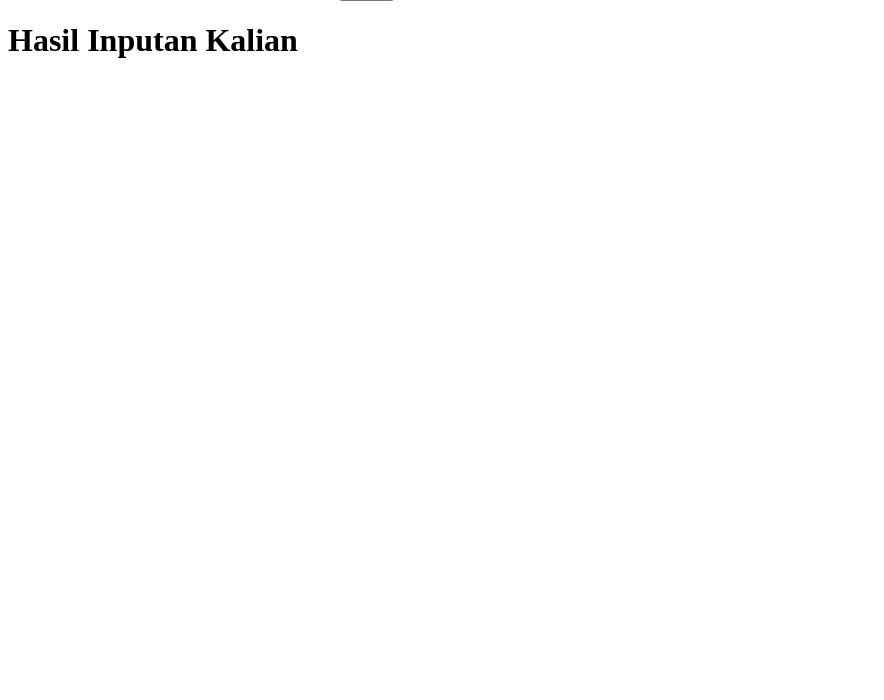
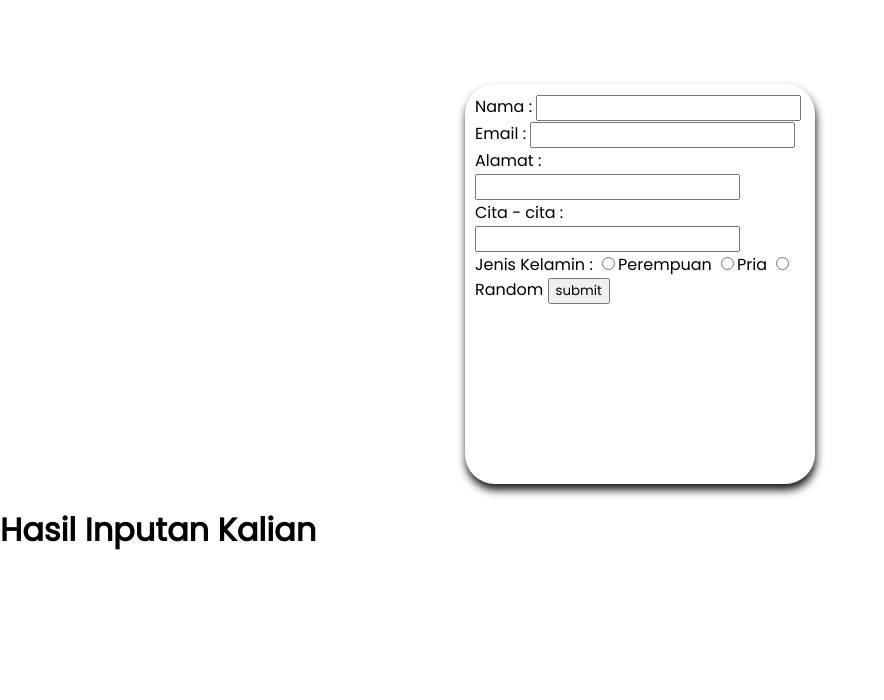
Before and after one commit to Bezaleelderoys/pakrobot_php, a PHP site: page /form_validasi.php in a window 1280 px wide. Shown: the part 113-813 px from the top of the page, without its empty margins (0-884 px from the left). Before the commit the page ends 171 px from the top, so only its background shows below. Run offline with PHP 8.4, Linux system fonts and the light colour scheme.

Commit message:
added styles and background

```diff
--- a/form_validasi.php
+++ b/form_validasi.php
@@ -4,8 +4,12 @@
     <meta charset="UTF-8">
     <meta name="viewport" content="width=device-width, initial-scale=1.0">
     <title>FORM VALIDASI</title>
+    <link rel="stylesheet" href="style.css">
 </head>
 <body>
+<div class="bg-img"><h1>SDHAKSFH</h1></div>
+
+<div class="content">
     <?php
 
         $nama = $email = $jnskelamin = $alamat = $cita = "";
@@ -24,7 +28,6 @@
             return $data;
         }
     ?>
-
         <form action="<?php echo htmlspecialchars($_SERVER["PHP_SELF"]); ?>" method="post">
             Nama : <input type="text" name="nama"><br>
             Email : <input type="text" name="email"><br>
@@ -49,5 +52,6 @@
             echo $cita;
             echo "<br>";
         ?>
+    </div>
 </body>
 </html>
```
Lines whose indentation alone changed are shown as unchanged.
